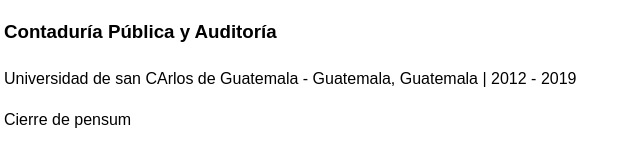
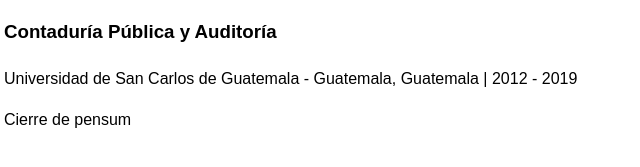
Before and after one commit to MarvinMendez-2801/MarvinMendez-2801.github.io, a plain HTML site: page index.html in a window 1280 px wide. Shown: the part 1189-1356 px from the top of the page, 236-876 px from the left. Drawn offline with Linux system fonts and the light colour scheme.

Commit message:
Final 2.0

```diff
--- a/index.html
+++ b/index.html
@@ -121,7 +121,7 @@
         <h2>Educación</h2>
         <div>
             <h3>Contaduría Pública y Auditoría</h3>
-            <p>Universidad de san CArlos de Guatemala - Guatemala, Guatemala | 2012 - 2019</p>
+            <p>Universidad de San Carlos de Guatemala - Guatemala, Guatemala | 2012 - 2019</p>
             <p>Cierre de pensum</p>
         </div>
     </section>
```
